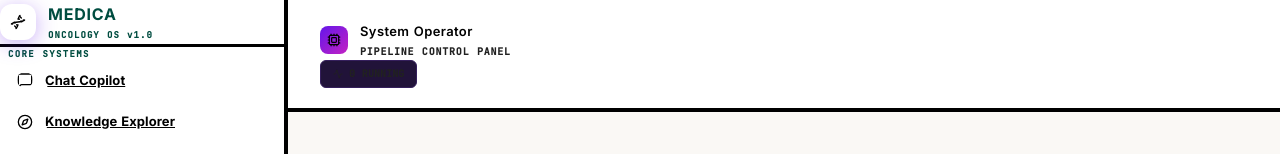
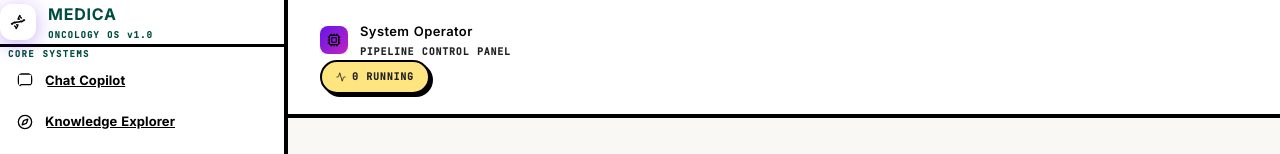
Before and after one commit to SatyamPandey-07/MEDICA, a Next.js app in the folder frontend/: page /admin in a window 1280 px wide. Shown: the top 154 px of the page. Built offline with nearby package versions, Linux system fonts and the light colour scheme; no server answers.

Commit message:
fix: all dark purple hsl badges replaced with vivid neobrutalist hex colors (explorer, admin)

```diff
--- a/frontend/app/admin/page.tsx
+++ b/frontend/app/admin/page.tsx
@@ -70,18 +70,19 @@ export default function AdminDashboardPage() {
 
   const statusBadge = (status: string) => {
     const styles: Record<string, { bg: string; color: string; border: string; icon: JSX.Element }> = {
-      done:    { bg: "hsl(150 60% 10%)", color: "hsl(150 76% 55%)", border: "hsl(150 60% 20%)", icon: <CheckCircle style={{ width: 10, height: 10 }} /> },
-      running: { bg: "hsl(262 50% 15%)", color: "hsl(262 83% 70%)", border: "hsl(262 50% 25%)", icon: <Activity style={{ width: 10, height: 10 }} /> },
-      failed:  { bg: "hsl(0 50% 11%)",   color: "hsl(0 70% 62%)",   border: "hsl(0 50% 20%)",  icon: <XCircle style={{ width: 10, height: 10 }} /> },
-      pending: { bg: "hsl(220 8% 10%)",  color: "hsl(220 8% 50%)",  border: "hsl(220 8% 16%)", icon: <RefreshCw style={{ width: 10, height: 10, animation: "spin 1.5s linear infinite" }} /> },
+      done:    { bg: "#D1FAE5", color: "#000000", border: "#000000", icon: <CheckCircle style={{ width: 10, height: 10 }} /> },
+      running: { bg: "#EDE9FE", color: "#000000", border: "#000000", icon: <Activity style={{ width: 10, height: 10 }} /> },
+      failed:  { bg: "#FFE4E6", color: "#000000", border: "#000000", icon: <XCircle style={{ width: 10, height: 10 }} /> },
+      pending: { bg: "#F3F4F6", color: "#000000", border: "#000000", icon: <RefreshCw style={{ width: 10, height: 10, animation: "spin 1.5s linear infinite" }} /> },
     };
     const s = styles[status.toLowerCase()] || styles.pending;
     return (
       <span style={{
         display: "inline-flex", alignItems: "center", gap: 5,
-        padding: "3px 10px", borderRadius: 5, fontSize: 10,
-        fontFamily: "'JetBrains Mono', monospace", fontWeight: 600,
-        background: s.bg, color: s.color, border: `1px solid ${s.border}`,
+        padding: "4px 10px", borderRadius: 6, fontSize: 10,
+        fontFamily: "'JetBrains Mono', monospace", fontWeight: 700,
+        background: s.bg, color: s.color, border: `2px solid ${s.border}`,
+        textTransform: "uppercase", letterSpacing: "0.06em",
       }}>
         {s.icon} {status}
       </span>
@@ -114,10 +115,13 @@ export default function AdminDashboardPage() {
         </div>
         <div style={{ display: "flex", alignItems: "center", gap: 8 }}>
           <div style={{
-            padding: "4px 12px", borderRadius: 6,
-            background: "hsl(262 50% 15%)", border: "1px solid hsl(262 50% 24%)",
+            padding: "6px 14px", borderRadius: 9999,
+            background: "#FFE57F", border: "2px solid #000000",
+            boxShadow: "3px 3px 0px #000000",
             fontSize: 10, fontFamily: "'JetBrains Mono', monospace",
-            color: "hsl(262 83% 70%)", display: "flex", alignItems: "center", gap: 6,
+            color: "#000000", fontWeight: 800,
+            display: "flex", alignItems: "center", gap: 6,
+            letterSpacing: "0.08em",
           }}>
             <Activity style={{ width: 10, height: 10 }} />
             {jobs.filter(j => j.status === "running").length} RUNNING
--- a/frontend/app/explorer/page.tsx
+++ b/frontend/app/explorer/page.tsx
@@ -87,10 +87,12 @@ export default function KnowledgeExplorerPage() {
         </div>
         <div style={{ display: "flex", alignItems: "center", gap: 6 }}>
           <div style={{
-            padding: "4px 12px", borderRadius: 6,
-            background: "hsl(262 50% 15%)", border: "1px solid hsl(262 50% 24%)",
+            padding: "6px 14px", borderRadius: 9999,
+            background: "#FFE57F", border: "2px solid #000000",
+            boxShadow: "3px 3px 0px #000000",
             fontSize: 11, fontFamily: "'JetBrains Mono', monospace",
-            color: "hsl(262 83% 72%)", display: "flex", alignItems: "center", gap: 6,
+            color: "#000000", fontWeight: 700,
+            display: "flex", alignItems: "center", gap: 6,
           }}>
             <Database style={{ width: 11, height: 11 }} />
             {papers.length} files indexed
```
